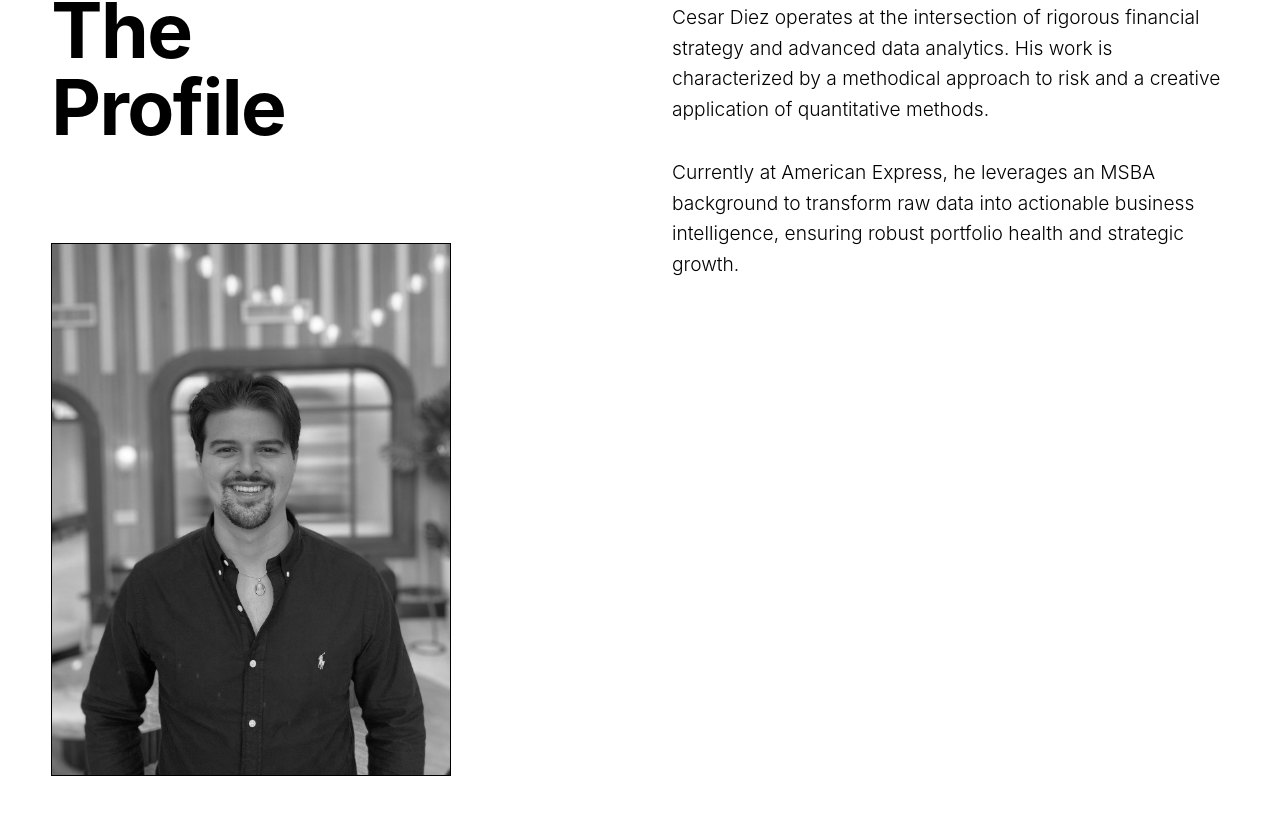
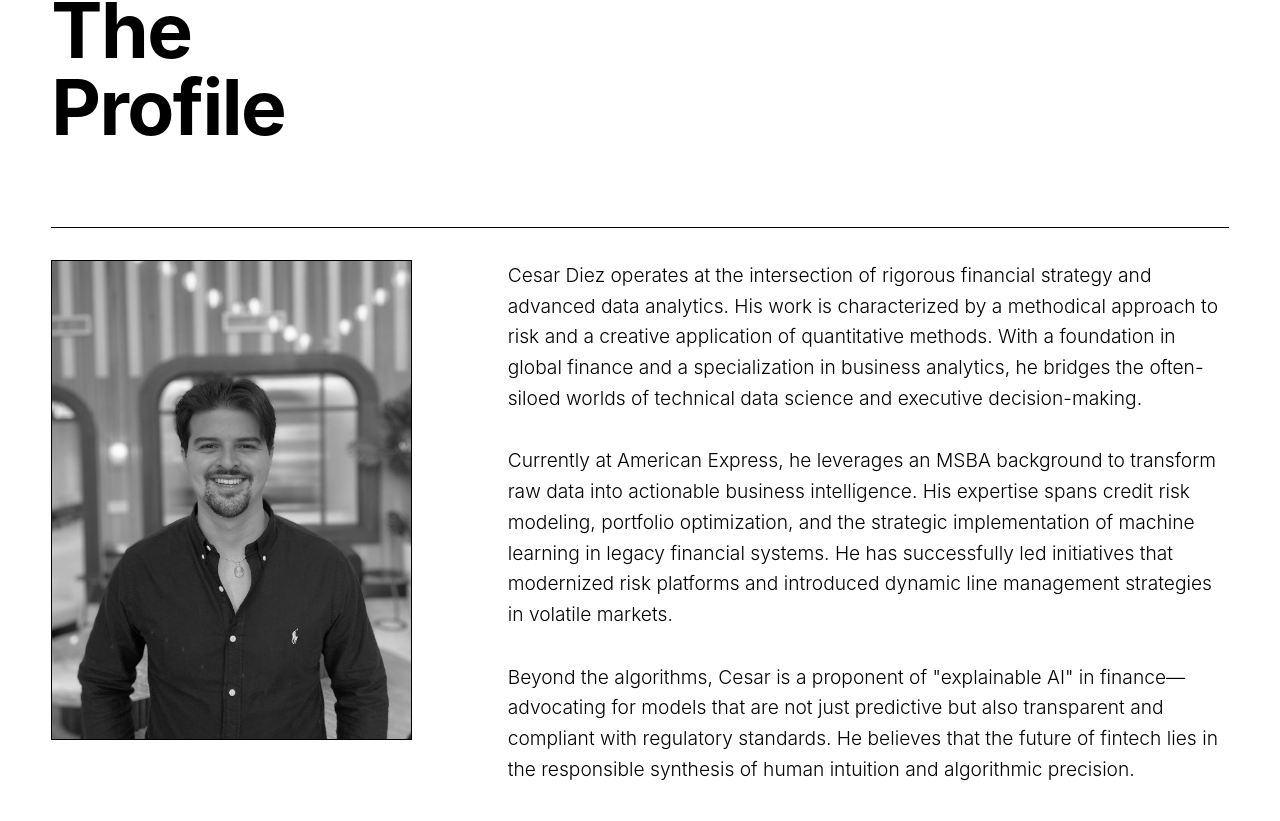
Before and after one commit to alediez2048/cesar-diez-website, a React (Vite) app: page / in a window 1280 px wide. Shown: the part 914-1735 px from the top of the page. Built offline with nearby package versions, Linux system fonts and the light colour scheme.

Commit message:
Refactor About section for perfect top alignment of image and text

```diff
--- a/src/components/About.jsx
+++ b/src/components/About.jsx
@@ -6,11 +6,15 @@ const About = () => {
   return (
     <section id="about" className="section">
       <div className="container">
+        {/* Header Section - Spans full width */}
+        <div className="about-header">
+          <span className="type-museum-label">Curator's Note</span>
+          <h2 className="type-gallery-header" style={{border: 'none', padding: 0, marginBottom: '3rem'}}>The<br />Profile</h2>
+        </div>
+
+        {/* Content Grid - Image and Text aligned at top */}
         <div className="about-layout">
           <div className="about-label-column">
-            <span className="type-museum-label">Curator's Note</span>
-            <h2 className="type-gallery-header" style={{border: 'none', padding: 0}}>The<br />Profile</h2>
-
             <div className="profile-image-container">
               <img src={profileImage} alt="Cesar Diez" className="profile-image" />
               <span className="profile-caption">Cesar Diez, 2025</span>
@@ -18,11 +22,17 @@ const About = () => {
           </div>
 
           <div className="curator-note-container">
+            <p className="type-body-text" style={{marginBottom: '2rem', marginTop: 0}}>
+              Cesar Diez operates at the intersection of rigorous financial strategy and advanced data analytics. His work is characterized by a methodical approach to risk and a creative application of quantitative methods. With a foundation in global finance and a specialization in business analytics, he bridges the often-siloed worlds of technical data science and executive decision-making.
+            </p>
             <p className="type-body-text" style={{marginBottom: '2rem'}}>
-              Cesar Diez operates at the intersection of rigorous financial strategy and advanced data analytics. His work is characterized by a methodical approach to risk and a creative application of quantitative methods.
+              Currently at American Express, he leverages an MSBA background to transform raw data into actionable business intelligence. His expertise spans credit risk modeling, portfolio optimization, and the strategic implementation of machine learning in legacy financial systems. He has successfully led initiatives that modernized risk platforms and introduced dynamic line management strategies in volatile markets.
+            </p>
+            <p className="type-body-text" style={{marginBottom: '2rem'}}>
+              Beyond the algorithms, Cesar is a proponent of "explainable AI" in finance—advocating for models that are not just predictive but also transparent and compliant with regulatory standards. He believes that the future of fintech lies in the responsible synthesis of human intuition and algorithmic precision.
             </p>
             <p className="type-body-text">
-              Currently at American Express, he leverages an MSBA background to transform raw data into actionable business intelligence, ensuring robust portfolio health and strategic growth.
+              Available for consulting on credit strategy, data infrastructure, and financial modeling.
             </p>
           </div>
         </div>
--- a/src/styles/components/About.css
+++ b/src/styles/components/About.css
@@ -1,32 +1,38 @@
+.about-header {
+  margin-bottom: 2rem;
+  border-bottom: 1px solid var(--text-color); /* Separator line */
+  padding-bottom: 2rem;
+}
+
 .about-layout {
   display: grid;
   grid-template-columns: 1fr;
   gap: 4rem;
+  align-items: start; /* Ensures top alignment */
 }
 
 @media (min-width: 768px) {
   .about-layout {
-    grid-template-columns: 1fr 1fr;
-    align-items: start;
+    grid-template-columns: 1fr 2fr; /* 1/3 Image, 2/3 Text */
+    gap: 6rem;
   }
 }
 
 .about-label-column {
-  position: sticky;
-  top: 100px;
+  position: relative;
+  /* Removed sticky and top border */
 }
 
 .curator-note-container {
-  padding-top: 2rem;
-  border-top: 4px solid var(--text-color);
+  /* Removed top border and padding to ensure flush alignment */
+  padding-top: 0;
+  border-top: none;
 }
 
 /* Profile Image Styling */
 .profile-image-container {
-  margin-top: 2rem;
   position: relative;
   width: 100%;
-  max-width: 400px; /* Limit size */
   aspect-ratio: 3/4;
   overflow: hidden;
   border: 1px solid var(--text-color);
@@ -50,7 +56,8 @@
   font-size: 0.75rem;
   text-transform: uppercase;
   letter-spacing: 0.1em;
-  margin-top: 0.5rem;
+  margin-top: 0.8rem;
   display: block;
   opacity: 0.7;
+  text-align: right;
 }
```
